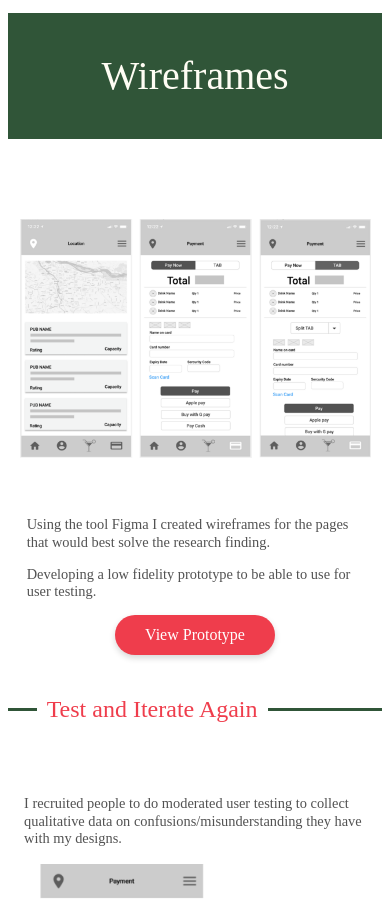
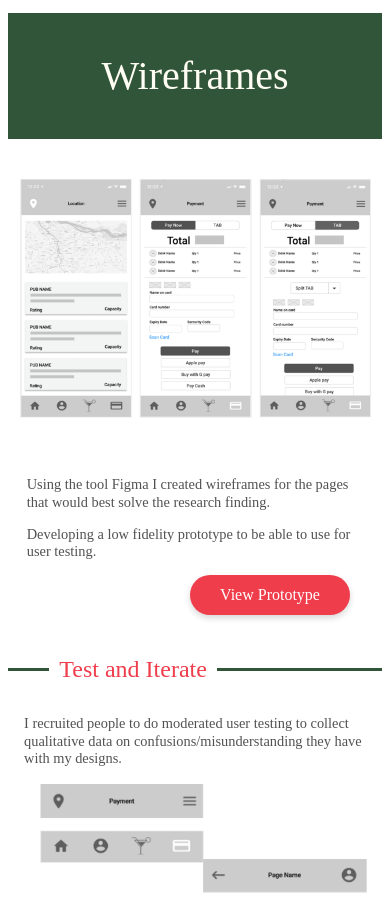
Before and after one commit to BillyLuisNeedham/portfolio-yaz-nextjs, a Next.js app: page /case-studies/bottoms-up in a window 390 px wide. Shown: the part 4040-4940 px from the top of the page. Built offline with nearby package versions, Linux system fonts and the light colour scheme.

Commit message:
background and alignments updated

```diff
--- a/components/caseStudyFooterBar/CaseStudyFooterBar.tsx
+++ b/components/caseStudyFooterBar/CaseStudyFooterBar.tsx
@@ -29,6 +29,7 @@ const useStyles = makeStyles((theme: Theme) =>
         padding: "3rem 2rem 3rem 0",
         [theme.breakpoints.down('sm')]: {
             padding:"0",
+            maxWidth:"35vw",
           },
 
     },
@@ -47,7 +48,7 @@ const useStyles = makeStyles((theme: Theme) =>
         fontSize:"1rem",
         [theme.breakpoints.down('sm')]: {
             flexFlow:"column nowrap",
-            fontSize:".8rem",
+            fontSize:".7rem",
             padding:"0 2vw 0 4vw",
           },
     },
@@ -55,6 +56,9 @@ const useStyles = makeStyles((theme: Theme) =>
         display:"flex",
         flexFlow: "row nowrap",
         justifyContent: "center",
+        [theme.breakpoints.down('sm')]: {
+            maxWidth:"30vw",
+        },
 
     },
     button:{
--- a/pages/case-studies/bottoms-up.tsx
+++ b/pages/case-studies/bottoms-up.tsx
@@ -10,7 +10,7 @@ import ListItemIcon from '@material-ui/core/ListItemIcon';
 import AppBar from '@material-ui/core/AppBar';
 import IconButton from '@material-ui/core/IconButton';
 import Button from '@material-ui/core/Button';
-import {THEME,TITLE,ROLL_INFO,TOOLS_USED,TOOL_ICONS,TOOL_INCON_WIDTH,INTO_PARA,THE_CHALLANGE, RESEARCH_FINDINGS, IDEATION, WIREFRAMES, WIREFRAME_LINK, VISUAL_DESIGN, CONCLUSION, FOOTER_CARD } from './bottoms-up-data.tsx';
+import {THEME,TITLE,ROLL_INFO,TOOLS_USED,TOOL_ICONS,TOOL_INCON_WIDTH,INTO_PARA,THE_CHALLANGE, RESEARCH_FINDINGS, IDEATION, WIREFRAMES, WIREFRAME_LINK, VISUAL_DESIGN, CONCLUSION, FOOTER_CARD } from './BU-data'
 import {MIN_LANDSCAPE_MOBILE_WIDTH, SCREEN_WIDTH} from '../../utils/constants/dimens'
 import CaseStudyDivider from '../../components/CaseStudyDivider/CaseStudyDivider';
 import BulletNumbers from '../../components/bulletnumbers/BulletNumbers'
@@ -279,14 +279,14 @@ const useStyles = makeStyles((theme: Theme) =>
       margin:"10rem",
       [theme.breakpoints.down('sm')]: {
         flexFlow: 'column nowrap',
-        margin:'2.5em 0 2.5em 0',
+        margin:'0 0 2.5rem 0',
       },
 
     },
     wireframemainitems:{
       [theme.breakpoints.down('sm')]: {
         width: '90vw',
-        margin:'2.5em 0 2.5em 0',
+        margin:'2.5rem 0 2.5rem 0',
         padding:"0 .5rem 0 .5rem",
       },
     },
@@ -303,6 +303,8 @@ const useStyles = makeStyles((theme: Theme) =>
       height:"5rem",
       fontSize:"2rem",
       [theme.breakpoints.down('sm')]: {
+        alignSelf:"flex-end",
+        margin:"0 2rem 0 0",
         width:"10rem",
         height:"2.5rem",
         fontSize:"1rem",
@@ -313,7 +315,7 @@ const useStyles = makeStyles((theme: Theme) =>
       flexFlow: 'row-reverse wrap',
       justifyContent: "center",
       [theme.breakpoints.down('sm')]: {
-        margin:'1em 0 1em 0',
+        margin:'1rem 0 1rem 0',
         justifyContent:"flex-end",
       },
     },
@@ -387,7 +389,7 @@ const useStyles = makeStyles((theme: Theme) =>
       flexFlow:"column nowrap",
       justifyContent:'center',
       alignItems: 'center',
-      margin:'5em 0 5em 0',
+      margin:'5rem 0 0 0',
     },
     visualDesignimg1:{
       padding:"0 1rem 15rem 1rem",
@@ -408,7 +410,7 @@ const useStyles = makeStyles((theme: Theme) =>
 
     },
     visualDesignbutton:{
-      margin: "0 0 1em 0",
+      margin: "1rem 0 1em -47rem",
       whiteSpace: "nowrap",
       borderRadius:"3.5rem",
       boxShadow:"0 3px 6px #00000029",
@@ -873,7 +875,7 @@ const BottomsUpPage: React.FC<Props> = ({}) => {
               </Button>
           </Box>
 
-          {Divider("Test and Iterate Again")}
+          {Divider("Test and Iterate")}
 
           <Box className={classes.wireframesMain} >
             <Box  className={classes.wireframes1} >
--- a/theme/index.ts
+++ b/theme/index.ts
@@ -12,7 +12,7 @@ const theme = createMuiTheme({
       main: '#38718F',
     },
     background: {
-      default: '#F8F9FD',
+      default: '#FFFDF4',
     },
     text: {
       primary: '#260521',
```
Also changed, not shown: pages/case-studies/BU-data.tsx (renamed from pages/case-studies/bottoms-up-data.tsx). Lines whose indentation alone changed are shown as unchanged.
